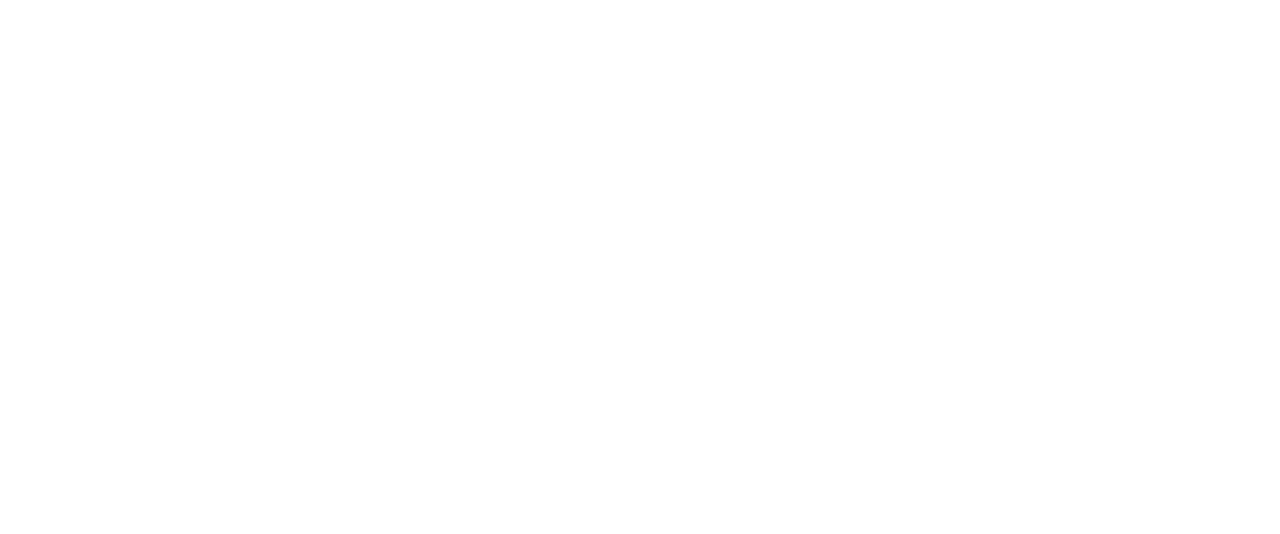
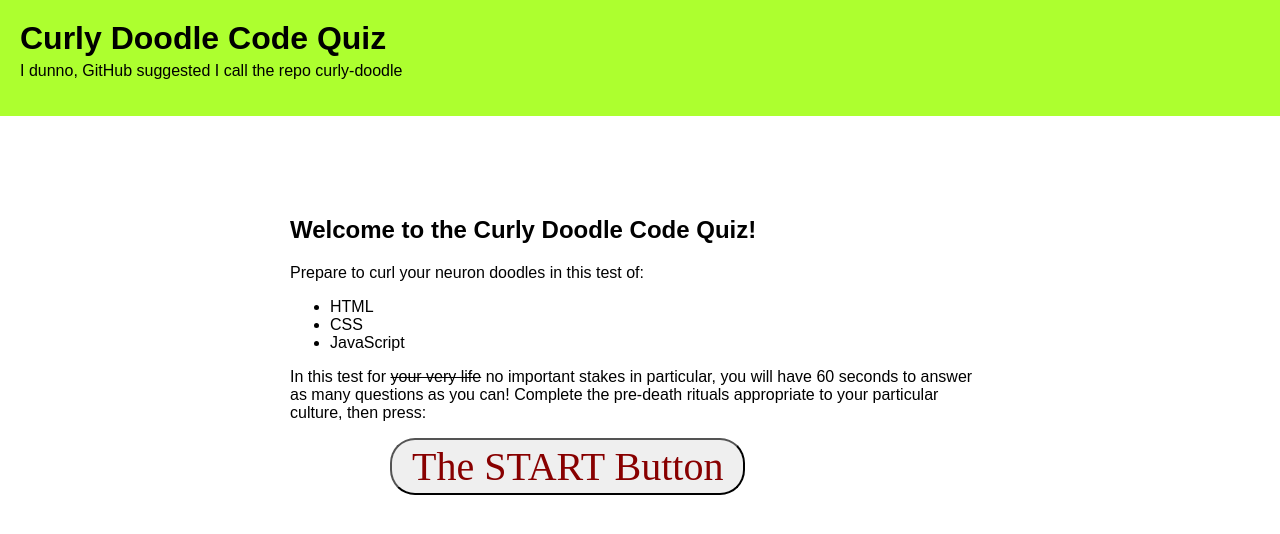
Before and after one commit to gavin-asay/curly-doodle-code-quiz, a plain HTML site: page index.html in a window 1280 px wide. Drawn offline with Linux system fonts and the light colour scheme.

Commit message:
basic start screen and css

```diff
--- a/assets/css/style.css
+++ b/assets/css/style.css
@@ -0,0 +1,42 @@
+body {
+    margin: 0;
+    font-family: sans-serif, Helvetica;
+}
+
+header {
+    background-color: greenyellow;
+    margin: 0;
+    padding: 20px;
+    box-sizing: border-box;
+}
+
+h1 {
+    margin: 0;
+}
+
+header p {
+    margin-top: 5px;
+}
+
+main {
+    margin: 100px auto 10px auto;
+    max-width: 700px;
+}
+
+/* main p {
+    max-width: 600px;
+} */
+
+.strikethrough {
+    text-decoration: line-through;
+}
+
+#start {
+    margin: 0 auto 0 100px;
+    display: block;
+    font-size: 2.5em;
+    color: #880000;
+    border-radius: 25px;
+    padding: 3px 20px;
+    font-family: 'Times New Roman', Times, serif;
+}
--- a/index.html
+++ b/index.html
@@ -3,11 +3,28 @@
 <head>
     <meta charset="UTF-8">
     <meta name="viewport" content="width=device-width, initial-scale=1.0">
-    <meta rel="stylesheet" href="./assets/css/style.css" type="text/css">
+    <link rel="stylesheet" href="./assets/css/style.css">
     <title>Code Quiz</title>
 </head>
 
 <body>
+    <header>
+        <h1>Curly Doodle Code Quiz</h1>
+        <p>I dunno, GitHub suggested I call the repo curly-doodle</p>
+    </header>
+    <main>
+        <div id="start-panel">
+            <h2>Welcome to the Curly Doodle Code Quiz!</h2>
+            <p>Prepare to curl your neuron doodles in this test of:</p>
+            <ul>
+                <li>HTML</li>
+                <li>CSS</li>
+                <li>JavaScript</li>
+            </ul>
+            <p>In this test for <span class="strikethrough">your very life</span> no important stakes in particular, you will have 60 seconds to answer as many questions as you can! Complete the pre-death rituals appropriate to your particular culture, then press:</p>
+            <button id="start">The START Button</button>
+        </div>
+    </main>
     <script src="./assets/js/script.js"></script>
 </body>
 </html>
```
